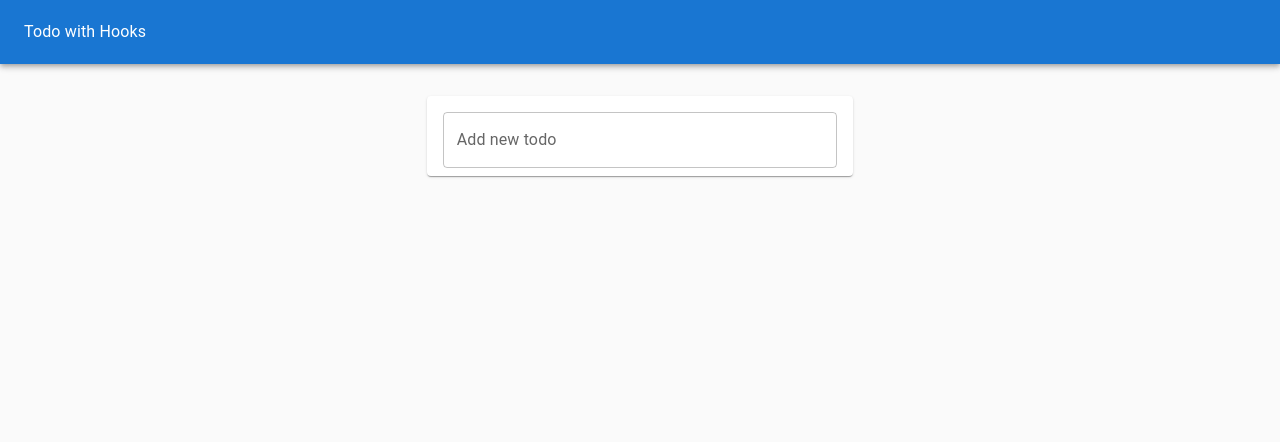
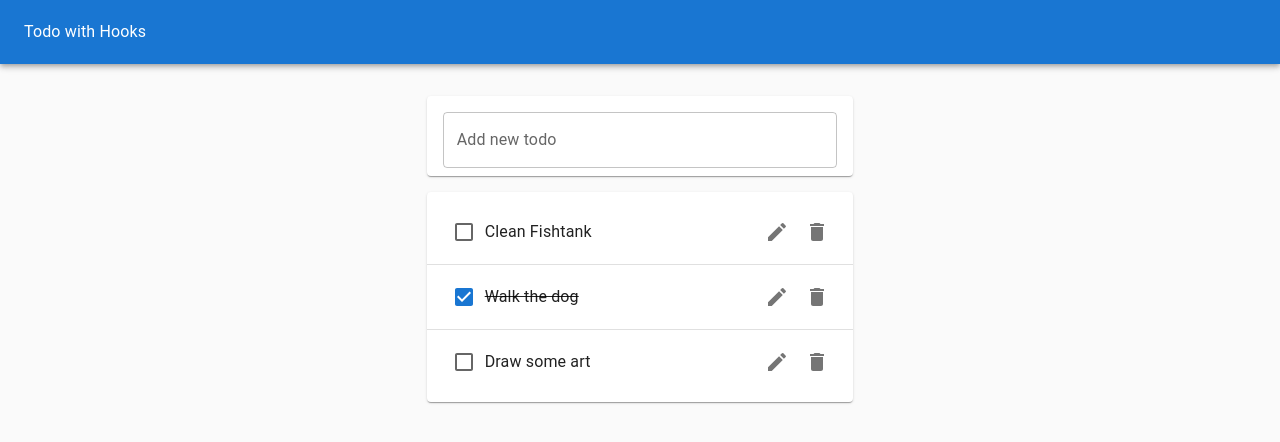
Before and after one commit to Rom1893/TodoAppWithHooks, a React (Create React App) app: page / in a window 1280 px wide. Shown: the top 442 px of the page. Built offline with nearby package versions, Linux system fonts and the light colour scheme.

Commit message:
UselocalStorage custom hook

```diff
--- a/src/components/TodoApp.js
+++ b/src/components/TodoApp.js
@@ -1,4 +1,4 @@
-import React, { useEffect } from 'react'
+import React from 'react'
 import { Typography, unstable_useId } from '@mui/material';
 import Paper from '@mui/material/Paper';
 import AppBar from '@mui/material/AppBar';
@@ -13,19 +13,14 @@ import { v4 as uuid } from 'uuid';
 
 export default function TodoApp() {
 
-  const initialTodos = JSON.parse(window.localStorage.getItem("todosApp") || "[]")
-
-  // const initialTodos = [
-  //   { id: 1, task: "Clean Fishtank", completed: false },
-  //   { id: 2, task: "Walk the dog", completed: true },
-  //   { id: 3, task: "Draw some art", completed: false },
-  // ]
+  const initialTodos = [
+    { id: 1, task: "Clean Fishtank", completed: false },
+    { id: 2, task: "Walk the dog", completed: true },
+    { id: 3, task: "Draw some art", completed: false },
+  ]
 
   const { todosApp, addTodo, removeTodo, toggleTodo, editTodo } = useTodoState(initialTodos)
 
-  useEffect(() => {
-    window.localStorage.setItem("todosApp", JSON.stringify(todosApp))
-  }, [todosApp])
 
   return (
     <Paper
--- /dev/null
+++ b/src/hooks/useLocalStorage.js
@@ -0,0 +1,20 @@
+import { useState, useEffect } from "react";
+import { stringify } from "uuid";
+
+
+export default function useLocalStorage(key, defaultVal) {
+    const [state, setState] = useState(()=>{
+        let val;
+        try{
+            val = JSON.parse(window.localStorage.getItem(key) || stringify(defaultVal));
+        }
+        catch(e){
+            val = defaultVal;
+        }
+        return val;
+    });
+    useEffect(()=>{
+        window.localStorage.setItem(key, JSON.stringify(state))
+    },[state])
+  return [state, setState]
+}
--- a/src/hooks/useTodoState.js
+++ b/src/hooks/useTodoState.js
@@ -1,8 +1,9 @@
 import { useState } from "react"
+import useLocalStorage from "./useLocalStorage";
 import { v4 as uuid } from 'uuid';
 
 export default initialTodos => {
-    const [todosApp, setTodos] = useState(initialTodos)
+    const [todosApp, setTodos] = useLocalStorage("todos", initialTodos)
     const addTodo = newTodoText => {
         setTodos([...todosApp, { id: uuid(), task: newTodoText, completed: false }])
     }
```
